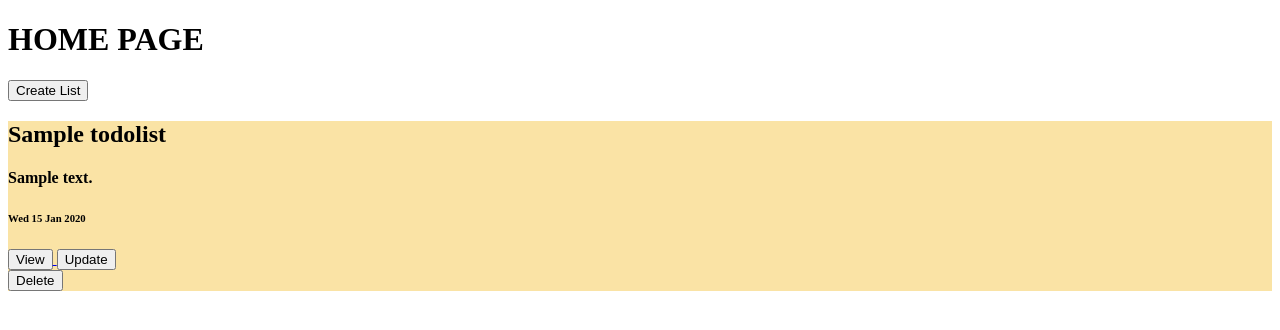
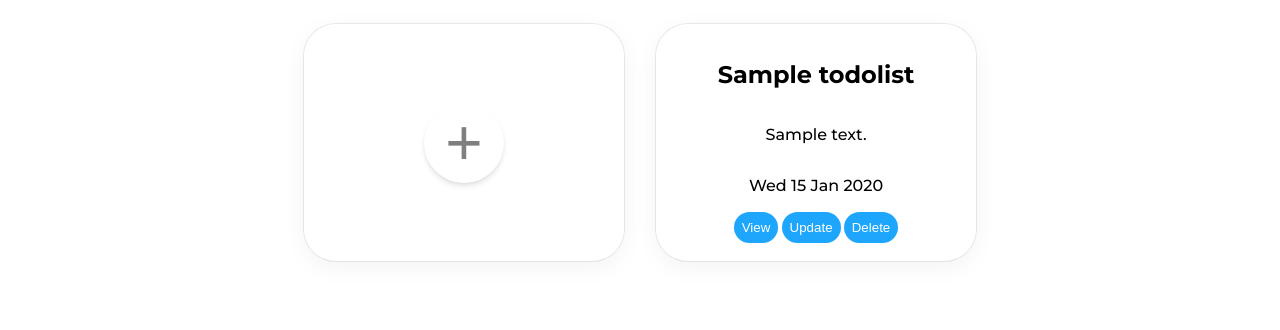
Before and after one commit to avibn/todovib, a Django app: page / in a window 1280 px wide. Shown: the top 330 px of the page. Run offline with Django 3.2, Linux system fonts and the light colour scheme; a user stored in the database is signed in; tables that the repository leaves empty hold one stand-in row (values such as "Sample post").

Commit message:
home page css

```diff
--- a/src/static/home.css
+++ b/src/static/home.css
@@ -1,3 +1,57 @@
+.list-grid {
+    display: flex;
+    width: 100%;
+    justify-content: center;
+    align-content: center;
+    flex-wrap: wrap;
+}
+
 .list-card {
-    background-color: #fae3a5;
+    box-shadow: rgba(0, 0, 0, 0.05) 0px 6px 24px 0px, rgba(0, 0, 0, 0.08) 0px 0px 0px 1px;;
+    border-radius: 2rem;
+    width: 20rem;
+    margin: 1rem;
+    display: flex;
+    flex-direction: column;
+    align-items: center;
+    padding: 1rem 0;
 }
+
+.list-buttons {
+    /* align-self: flex-end; */
+    display: flex;
+    align-items: center;
+    justify-content: center;
+    justify-self: flex-end;
+}
+
+.list-buttons button {
+    margin: 0.1rem;
+    background-color: rgb(30, 166, 252);
+    color: #fff;
+    border: 0px;
+    border-radius: 10rem;
+    padding: 0.5rem;
+}
+
+.create-list {
+    display: flex;
+    justify-content: center;
+    align-items: center;
+}
+
+.create-list button {
+    background-color: #fff;
+    box-shadow: rgba(0, 0, 0, 0.1) 0px 4px 6px -1px, rgba(0, 0, 0, 0.06) 0px 2px 4px -1px;
+    border: 0px;
+    height: 5rem;
+    width: 5rem;
+    border-radius: 50%;
+    font-size: 4rem;
+    color: rgba(0, 0, 0, 0.5);
+}
+
+body {
+    font-family: 'Montserrat';
+    font-weight: 400;
+}
--- a/src/templates/base/base.html
+++ b/src/templates/base/base.html
@@ -8,6 +8,8 @@
         <meta name="viewport" content="width=device-width, initial-scale=1">
         <link rel="stylesheet" href=""> <!-- add base.css !-->
         {% block stylesheets %}{% endblock stylesheets %}
+        <link rel="preconnect" href="https://fonts.gstatic.com">
+        <link href="https://fonts.googleapis.com/css2?family=Montserrat:wght@300;500;700;800&display=swap" rel="stylesheet">
     </head>
     <body>
         {% block body %}{% endblock body %}
--- a/src/templates/home/index.html
+++ b/src/templates/home/index.html
@@ -7,17 +7,21 @@
 
 {% block body %}
 
-        <h1>HOME PAGE</h1>
+        {% comment %} <h1>HOME PAGE</h1> {% endcomment %}
 
+
+        <div class="list-grid">
+            <div class="list-card create-list">
                 <a href="{% url 'Home:create_list' %}">
-        <button type="button">Create List</button>
+                <button type="button">+</button>
                 </a>
-
+            </div>
             {% for list in lists %}
             <div class="list-card">
                 <h2>{{ list.name }}</h2>
-            <h4>{{ list.description }}</h4>
-            <h6>{{ list.created_at|date:"D d M Y" }}</h6>
+                <p>{{ list.description }}</p>
+                <p>{{ list.created_at|date:"D d M Y" }}</p>
+                <div class="list-buttons">
                     <a href="{% url 'List:view' list.id %}">
                         <button type="button">View</button>
                     </a>
@@ -29,6 +33,8 @@
                         <button type="submit">Delete</button>
                     </form>
                 </div>
+            </div>
             {% endfor %}
+        </div>
 
 {% endblock body %}
```
Lines whose indentation alone changed are shown as unchanged.
